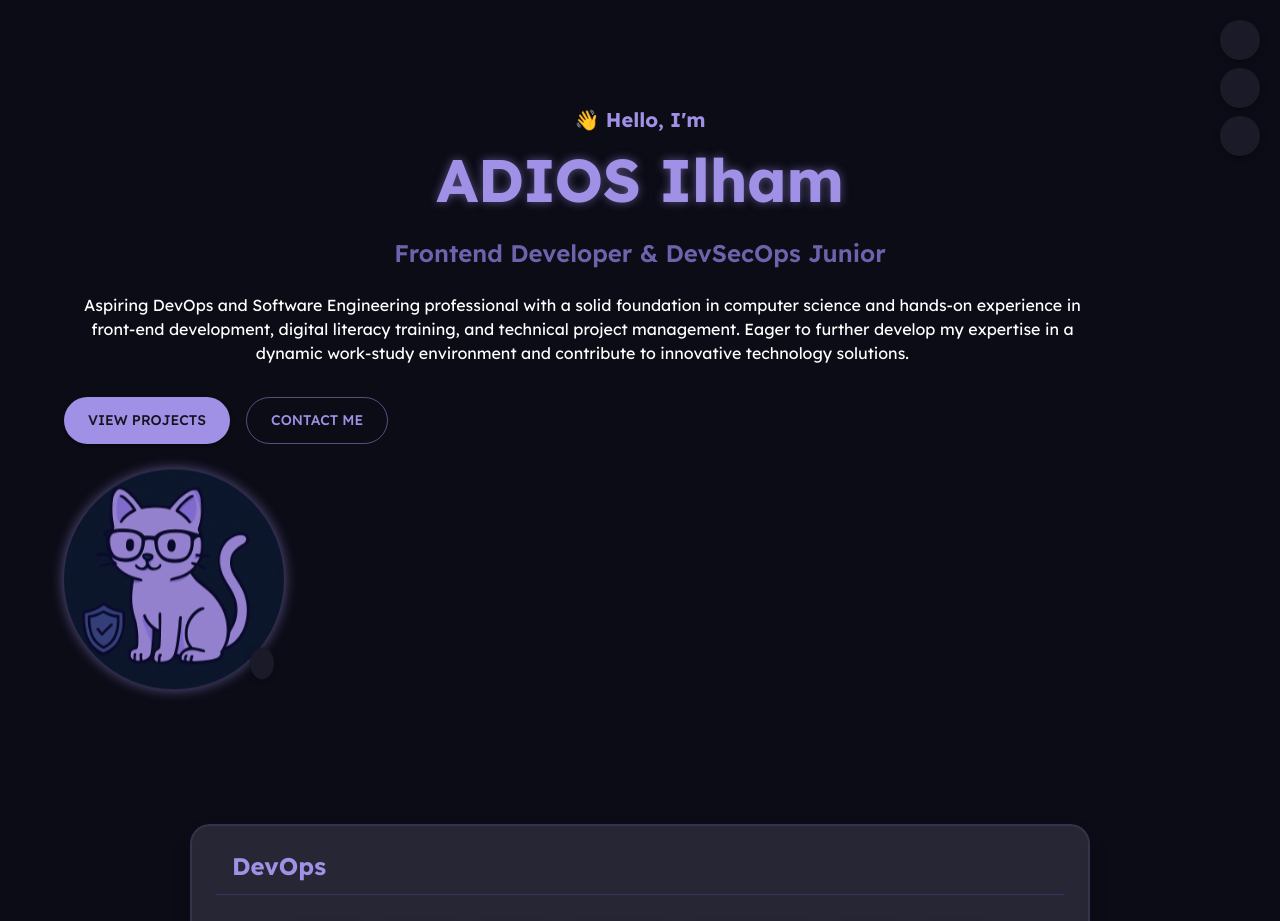
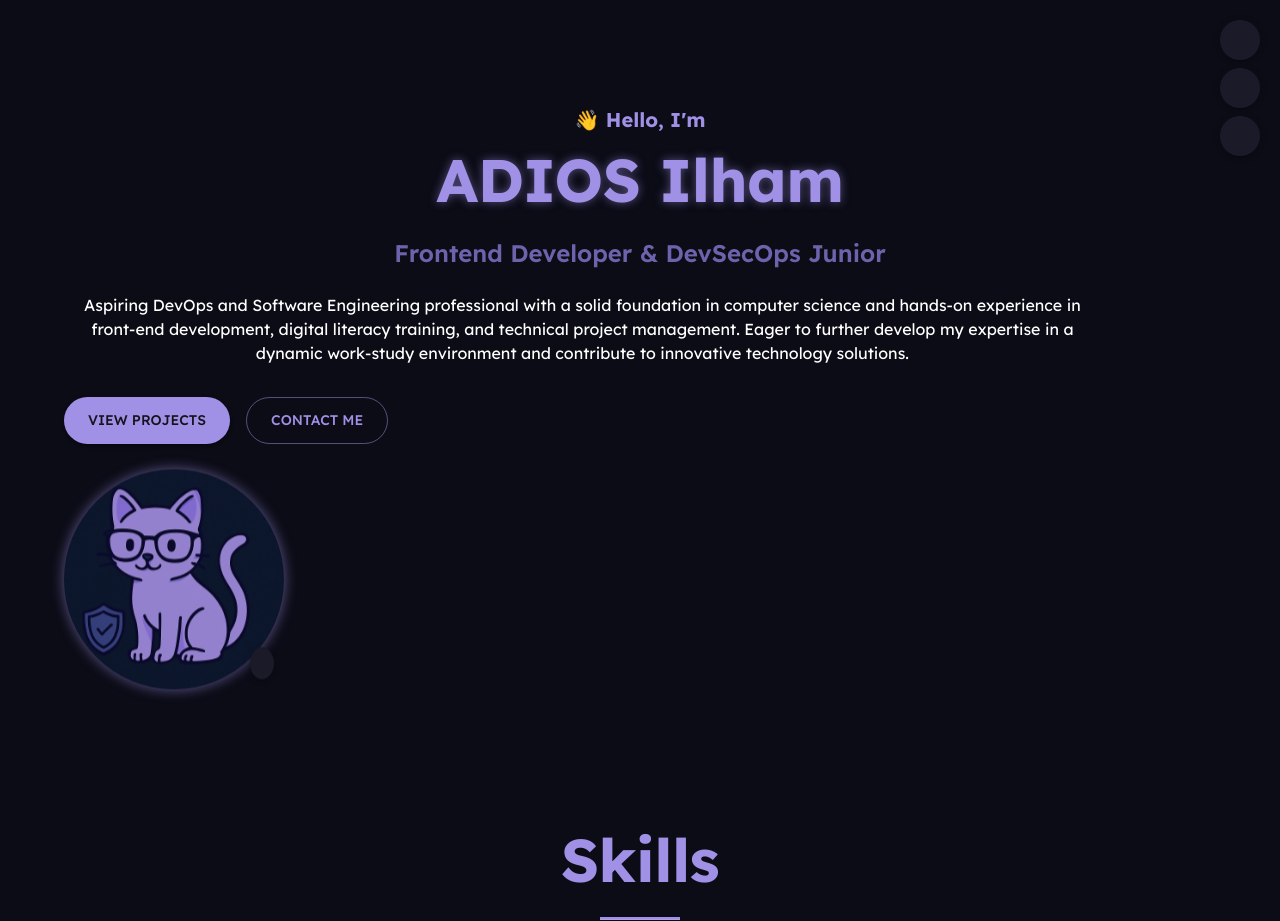
Before and after one commit to leelee222/my_portfolio, a React (Create React App) app in the folder ilham-portfolio/: page / in a window 1280 px wide. Shown: the top 921 px of the page. Built offline with nearby package versions, Linux system fonts and the light colour scheme; some icons are missing.

Commit message:
centered

```diff
--- a/ilham-portfolio/src/MainPage.js
+++ b/ilham-portfolio/src/MainPage.js
@@ -607,6 +607,10 @@ const Portfolio = () => {
         </Box>
 
         <Box id="skills" sx={{ mt: 3, maxWidth: '900px', mx: 'auto' }}>
+          <Typography variant="h2" color="primary" gutterBottom>
+            Skills
+          </Typography>
+          <Divider sx={{ width: '80px', height: '3px', bgcolor: 'primary.main', mb: 4, mx: 'auto' }} />
           <StyledCard sx={{ mb: 4 }}>
             <CardContent sx={{ p: 3 }}>
               <Box sx={{ display: 'flex', alignItems: 'center', mb: 1.5 }}>
```
